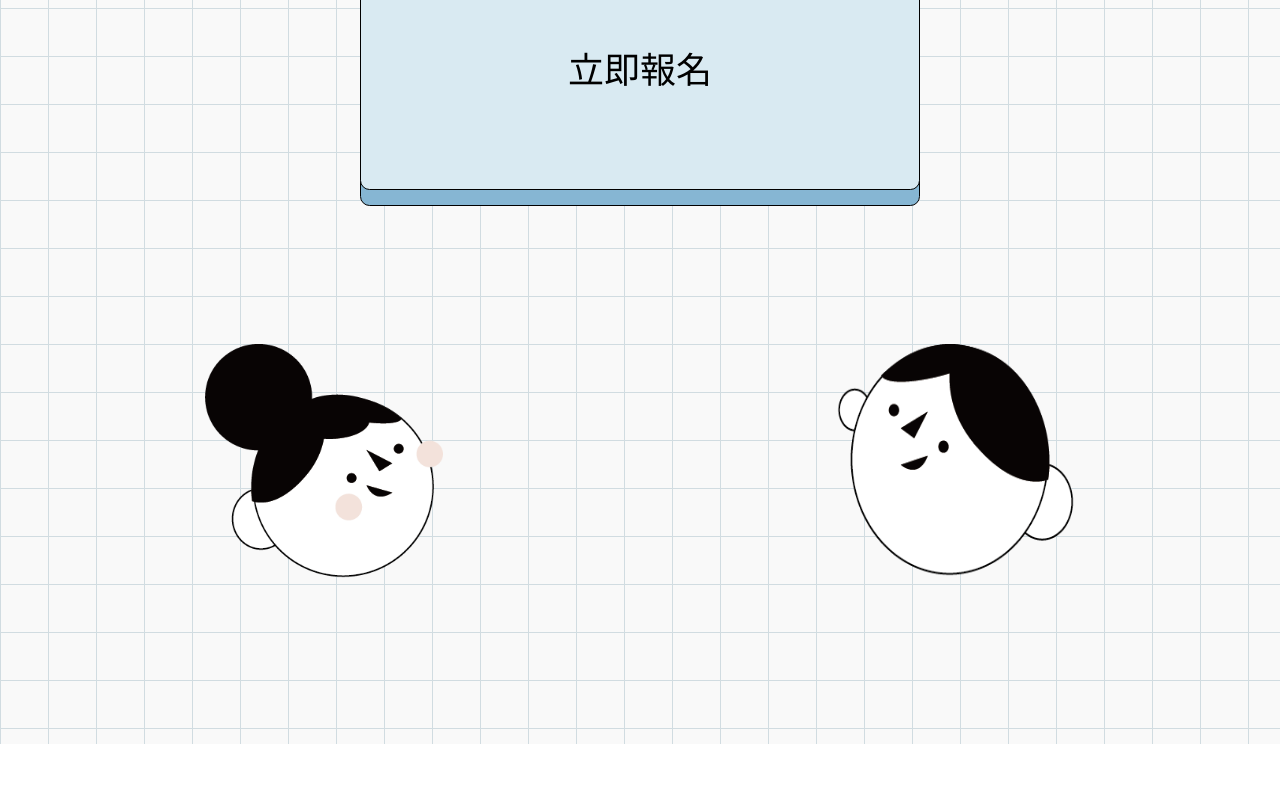
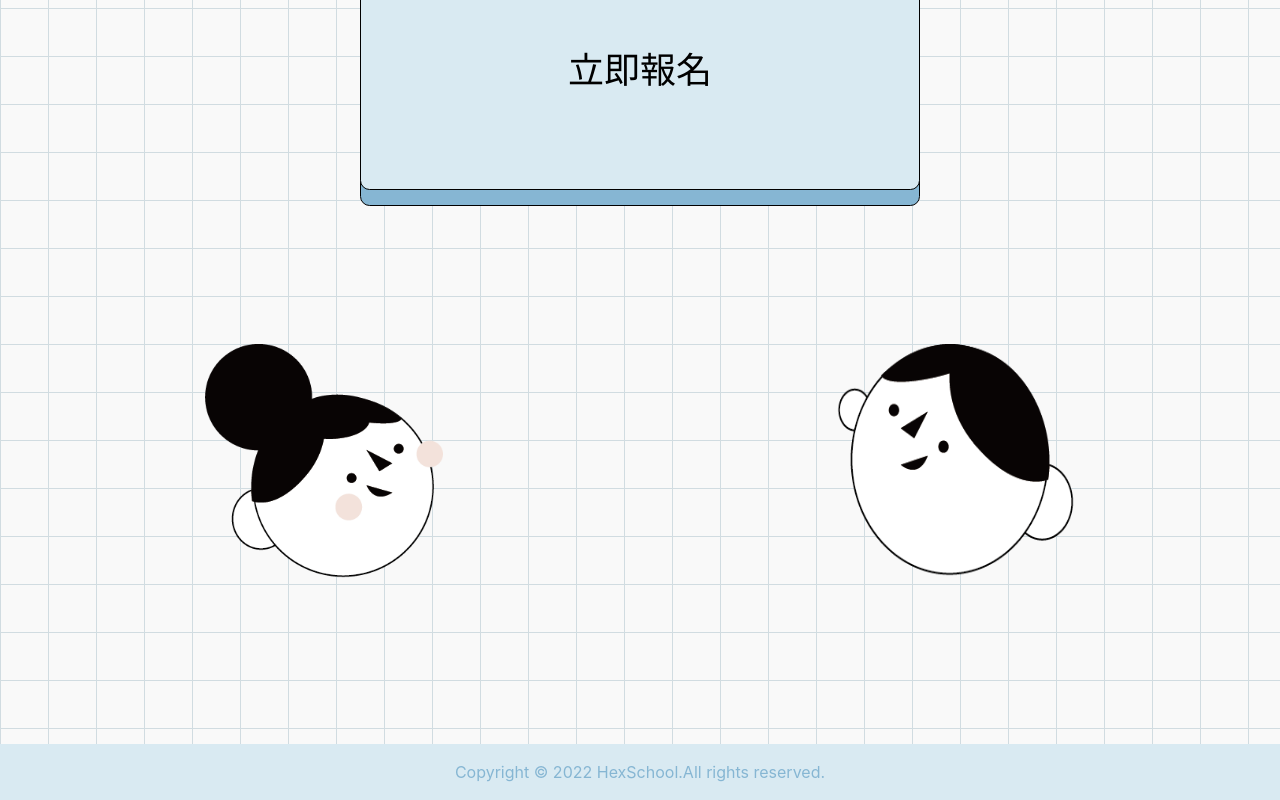
Before and after one commit to ms314006/event-website, a Next.js app: page / in a window 1280 px wide. Shown: the part 7576-8376 px from the top of the page. Before the commit the page ends 8320 px from the top, so only its background shows below. Built offline with nearby package versions, Linux system fonts and the light colour scheme.

Commit message:
ADD Footer

```diff
--- /dev/null
+++ b/components/Footer/footer.module.css
@@ -0,0 +1,9 @@
+.container {
+  display: flex;
+  justify-content: center;
+  align-items: center;
+  width: 100vw;
+  height: 3.5rem;
+  background: #D9EAF2;
+  color: #86B6D3;
+}
--- /dev/null
+++ b/components/Footer/index.js
@@ -0,0 +1,11 @@
+import styles from './footer.module.css'
+
+export default function Footer() {
+  return (
+    <div className={styles.container}>
+      <p>
+        Copyright © 2022 HexSchool.All rights reserved.
+      </p>
+    </div>
+  )
+}
--- a/pages/index.js
+++ b/pages/index.js
@@ -9,6 +9,7 @@ import Divider from '../components/Divider';
 import Sharer from '../components/Sharer';
 import FAQ from '../components/FAQ';
 import Apply from '../components/Apply';
+import Footer from '../components/Footer';
 import styles from '../styles/Home.module.css';
 
 export default function Home() {
@@ -25,6 +26,7 @@ export default function Home() {
       <Sharer />
       <FAQ />
       <Apply />
+      <Footer />
     </div>
   )
 }
```
